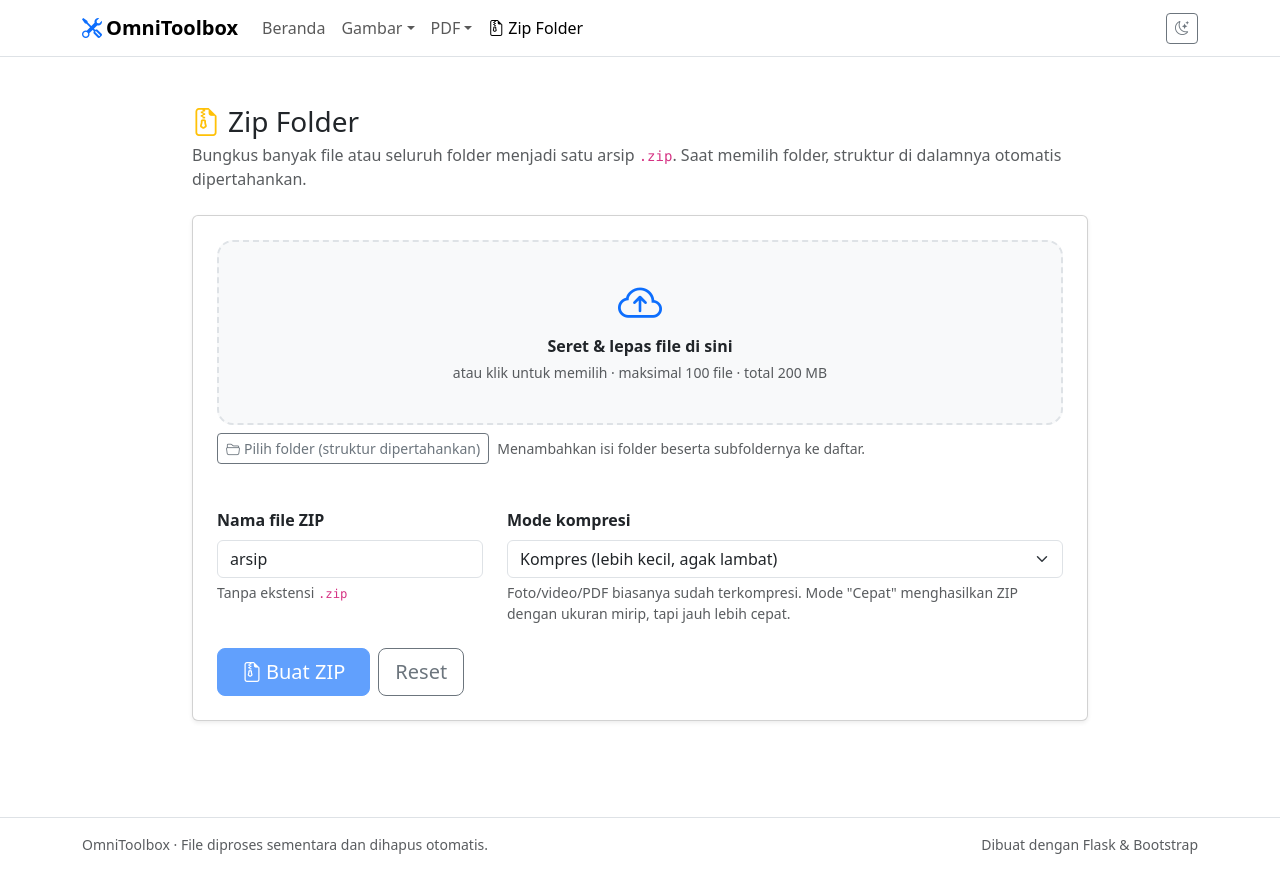
After one commit to GhandiZero0X/OmniToolbox, a Flask app: page /zip/folder in a window 1280 px wide. The commit adds this page. Run offline with Flask 3, Linux system fonts and the light colour scheme; some libraries are stand-ins or nearby versions.

Commit message:
[+] Add folder-to-ZIP tool
Add a web interface for creating ZIP archives from files or folders while preserving folder structure, with selectable compression and unique safe archive paths.

```diff
--- a/app/__init__.py
+++ b/app/__init__.py
@@ -30,10 +30,12 @@ def create_app(config_class=Config) -> Flask:
     from .controllers.image_controller import bp as image_bp
     from .controllers.main_controller import bp as main_bp
     from .controllers.pdf_controller import bp as pdf_bp
+    from .controllers.zip_controller import bp as zip_bp
 
     app.register_blueprint(main_bp)
     app.register_blueprint(image_bp)
     app.register_blueprint(pdf_bp)
+    app.register_blueprint(zip_bp)
 
     # Bersihkan file lama (maksimal sekali per menit)
     @app.before_request
--- /dev/null
+++ b/app/controllers/zip_controller.py
@@ -0,0 +1,71 @@
+import shutil
+
+from flask import Blueprint, current_app, jsonify, render_template, request
+
+from ..extensions import limiter
+from ..services import archive_service
+from .helpers import build_job_response, get_upload_files, new_job_dirs
+
+bp = Blueprint("zip", __name__, url_prefix="/zip")
+
+
+@bp.get("/folder")
+def folder_page():
+    cfg = current_app.config
+    return render_template(
+        "zip/folder.html",
+        max_files=cfg["MAX_FILES_MERGE"],
+        max_mb=cfg["MAX_UPLOAD_MB"],
+        compression_levels=archive_service.COMPRESSION_LEVELS,
+        default_compression=archive_service.DEFAULT_COMPRESSION,
+    )
+
+
+@bp.post("/folder/process")
+@limiter.limit("10 per minute")
+def folder_process():
+    cfg = current_app.config
+
+    files, error = get_upload_files(cfg["MAX_FILES_MERGE"])
+    if error:
+        return jsonify(error=error), 400
+
+    compression = request.form.get("compression", archive_service.DEFAULT_COMPRESSION)
+    if compression not in archive_service.COMPRESSION_LEVELS:
+        compression = archive_service.DEFAULT_COMPRESSION
+
+    zip_name = archive_service.clean_zip_name(request.form.get("zip_name"))
+
+    job_id, upload_dir, output_dir = new_job_dirs()
+    output_path = output_dir / f"{zip_name}.zip"
+
+    try:
+        outcome = archive_service.zip_files(
+            files, output_path, upload_dir / "_work", compression
+        )
+    finally:
+        shutil.rmtree(upload_dir, ignore_errors=True)
+
+    if outcome["error"]:
+        return jsonify(error=outcome["error"]), 500
+
+    results = []
+    if outcome["count"]:
+        results.append({
+            "name": output_path.name,
+            "status": "success",
+            "output": output_path.name,
+            "original_size": outcome["original_size"],
+            "new_size": output_path.stat().st_size,
+            "saved_percent": 0,
+            "kept_original": False,
+            "badge": f"{outcome['count']} file",
+        })
+    for failure in outcome["failed"]:
+        results.append({
+            "name": failure["name"],
+            "status": "failed",
+            "error": failure["error"],
+        })
+
+    return build_job_response(job_id, results, output_dir, show_savings=False)
--- a/app/static/js/main.js
+++ b/app/static/js/main.js
@@ -88,9 +88,21 @@
   const resultsBody = document.getElementById("results-body");
   const resultsSummary = document.getElementById("results-summary");
   const zipBtn = document.getElementById("zip-btn");
+  const folderBtn = document.getElementById("folder-btn");     /* ← BARU */
+  const folderInput = document.getElementById("folder-input"); /* ← BARU */
 
-  const allowedExt = (form.dataset.accept || "")
-    .split(",").map((s) => s.trim().toLowerCase()).filter(Boolean);
+  /* ------- 7a. Deteksi "accept all" + helper path ------- */
+  const acceptRaw = (form.dataset.accept || "").trim();              /* ← BARU */
+  const allowedExt = acceptRaw === "*"                                /* ← BARU */
+    ? []
+    : acceptRaw.split(",").map((s) => s.trim().toLowerCase()).filter(Boolean);
+  const acceptAll = acceptRaw === "*" || allowedExt.length === 0;    /* ← BARU */
+
+  // Path relatif untuk upload folder (webkitdirectory); fallback ke nama
+  function filePath(file) {                                          /* ← BARU */
+    return file.webkitRelativePath || file.name;
+  }
+
   const maxFiles = parseInt(form.dataset.maxFiles, 10) || 20;
   const maxBytes = (parseInt(form.dataset.maxMb, 10) || 200) * 1024 * 1024;
   const reorderEnabled = form.dataset.reorder === "true"; // urutan file = urutan halaman
@@ -126,27 +138,28 @@
 
     files.forEach((file, index) => {
       const li = el("li", "list-group-item");
+      const path = filePath(file);                          /* ← BARU */
 
       if (reorderEnabled) {
         li.append(el("span", "badge text-bg-primary page-number", String(index + 1)));
       }
       li.append(
         el("i", "bi bi-file-earmark text-body-secondary"),
-        el("span", "file-name", file.name),
+        el("span", "file-name", path),                       // ← ganti file.name -> path
         el("span", "badge text-bg-secondary", formatSize(file.size))
       );
 
       if (reorderEnabled) {
         const upBtn = el("button", "btn btn-sm btn-outline-secondary");
         upBtn.type = "button";
-        upBtn.setAttribute("aria-label", "Naikkan " + file.name);
+        upBtn.setAttribute("aria-label", "Naikkan " + path);   // ← ganti
         upBtn.innerHTML = '<i class="bi bi-arrow-up"></i>';
         upBtn.disabled = index === 0;
         upBtn.addEventListener("click", () => moveFile(index, -1));
 
         const downBtn = el("button", "btn btn-sm btn-outline-secondary");
         downBtn.type = "button";
-        downBtn.setAttribute("aria-label", "Turunkan " + file.name);
+        downBtn.setAttribute("aria-label", "Turunkan " + path); // ← ganti
         downBtn.innerHTML = '<i class="bi bi-arrow-down"></i>';
         downBtn.disabled = index === files.length - 1;
         downBtn.addEventListener("click", () => moveFile(index, 1));
@@ -156,7 +169,7 @@
 
       const removeBtn = el("button", "btn btn-sm btn-outline-danger");
       removeBtn.type = "button";
-      removeBtn.setAttribute("aria-label", "Hapus " + file.name);
+      removeBtn.setAttribute("aria-label", "Hapus " + path);   // ← ganti
       removeBtn.innerHTML = '<i class="bi bi-x-lg"></i>';
       removeBtn.addEventListener("click", () => {
         if (busy) return;
@@ -180,12 +193,13 @@
     const accepted = [];
 
     Array.from(newFiles).forEach((file) => {
-      if (!allowedExt.includes(extOf(file.name))) {
-        problems.push(file.name + ": format tidak didukung");
+      const path = filePath(file);                              // ← BARU
+      if (!acceptAll && !allowedExt.includes(extOf(path))) {    // ← BARU (pakai acceptAll)
+        problems.push(path + ": format tidak didukung");
         return;
       }
       const duplicate = files.some(
-        (f) => f.name === file.name && f.size === file.size && f.lastModified === file.lastModified
+        (f) => filePath(f) === path && f.size === file.size && f.lastModified === file.lastModified // ← BARU
       );
       if (!duplicate) accepted.push(file);
     });
@@ -238,6 +252,15 @@
     if (!busy) addFiles(event.dataTransfer.files);
   });
 
+  /* ---------- 7c. Upload folder (webkitdirectory) ---------- */
+  if (folderBtn && folderInput) {                                    /* ← BARU */
+    folderBtn.addEventListener("click", () => { if (!busy) folderInput.click(); });
+    folderInput.addEventListener("change", () => {
+      if (folderInput.files.length) addFiles(folderInput.files);
+      folderInput.value = ""; // supaya folder yang sama bisa dipilih ulang
+    });
+  }
+
   /* ---------- Urutkan berdasarkan nama ---------- */
   if (sortBtn) {
     sortBtn.addEventListener("click", () => {
@@ -264,6 +287,7 @@
     busy = state;
     submitBtn.disabled = state || files.length === 0;
     resetBtn.disabled = state;
+    if (folderBtn) folderBtn.disabled = state;      // ← TAMBAH
     submitBtn.innerHTML = state
       ? '<span class="spinner-border spinner-border-sm me-2" aria-hidden="true"></span>Memproses...'
       : submitHtml;
@@ -439,7 +463,7 @@
     // FormData dari form (opsi), lalu file sesuai urutan di daftar
     const formData = new FormData(form);
     formData.delete("files");
-    files.forEach((file) => formData.append("files", file, file.name));
+    files.forEach((file) => formData.append("files", file, filePath(file))); // ← ganti file.name -> filePath(file)
 
     const xhr = new XMLHttpRequest();
     xhr.open("POST", form.action);
--- a/app/templates/base.html
+++ b/app/templates/base.html
@@ -57,6 +57,11 @@
               <li><a class="dropdown-item {{ 'active' if ep == 'pdf.compress_page' }}" href="{{ url_for('pdf.compress_page') }}"><i class="bi bi-file-earmark-pdf me-2"></i>Kompres PDF</a></li>
             </ul>
           </li>
+            <li class="nav-item">
+            <a class="nav-link {{ 'active' if ep == 'zip.folder_page' }}" href="{{ url_for('zip.folder_page') }}">
+              <i class="bi bi-file-earmark-zip me-1"></i>Zip Folder
+            </a>
+          </li>
         </ul>
         <button id="theme-toggle" class="btn btn-outline-secondary btn-sm" type="button" aria-label="Ganti tema">
           <i class="bi bi-moon-stars"></i>
--- /dev/null
+++ b/app/templates/zip/folder.html
@@ -0,0 +1,106 @@
+{% extends "base.html" %}
+{% block title %}Zip Folder{% endblock %}
+
+{% block content %}
+<div class="container py-5" style="max-width: 920px;">
+  <div class="mb-4">
+    <h1 class="h3 mb-1"><i class="bi bi-file-earmark-zip text-warning me-2"></i>Zip Folder</h1>
+    <p class="text-body-secondary mb-0">
+      Bungkus banyak file atau seluruh folder menjadi satu arsip <code>.zip</code>.
+      Saat memilih folder, struktur di dalamnya otomatis dipertahankan.
+    </p>
+  </div>
+
+  <form id="tool-form" class="card shadow-sm"
+        action="{{ url_for('zip.folder_process') }}" method="post" enctype="multipart/form-data"
+        data-accept="*" data-max-files="{{ max_files }}" data-max-mb="{{ max_mb }}" novalidate>
+    <div class="card-body p-4">
+
+      <div class="dropzone" id="dropzone" tabindex="0" role="button" aria-label="Pilih atau seret file ke sini">
+        <i class="bi bi-cloud-arrow-up dropzone-icon"></i>
+        <p class="fw-semibold mb-1">Seret &amp; lepas file di sini</p>
+        <p class="text-body-secondary small mb-0">
+          atau klik untuk memilih &middot; maksimal {{ max_files }} file &middot; total {{ max_mb }} MB
+        </p>
+        <input type="file" id="file-input" class="d-none" multiple>
+      </div>
+
+      <div class="mt-2 d-flex flex-wrap align-items-center gap-2">
+        <button type="button" id="folder-btn" class="btn btn-sm btn-outline-secondary">
+          <i class="bi bi-folder2-open me-1"></i>Pilih folder (struktur dipertahankan)
+        </button>
+        <input type="file" id="folder-input" class="d-none" webkitdirectory directory multiple>
+        <span class="small text-body-secondary">Menambahkan isi folder beserta subfoldernya ke daftar.</span>
+      </div>
+
+      <ul id="file-list" class="list-group mt-3"></ul>
+
+      <div class="row g-4 mt-1">
+        <div class="col-md-4">
+          <label for="zip_name" class="form-label fw-semibold">Nama file ZIP</label>
+          <input type="text" class="form-control" id="zip_name" name="zip_name" value="arsip" maxlength="80">
+          <div class="form-text">Tanpa ekstensi <code>.zip</code></div>
+        </div>
+        <div class="col-md-8">
+          <label for="compression" class="form-label fw-semibold">Mode kompresi</label>
+          <select class="form-select" id="compression" name="compression">
+            {% for key, pair in compression_levels.items() %}
+            <option value="{{ key }}" {{ 'selected' if key == default_compression }}>{{ pair[0] }}</option>
+            {% endfor %}
+          </select>
+          <div class="form-text">
+            Foto/video/PDF biasanya sudah terkompresi. Mode "Cepat" menghasilkan ZIP dengan ukuran mirip, tapi jauh lebih cepat.
+          </div>
+        </div>
+      </div>
+
+      <div id="alert-box" class="alert alert-danger d-none mt-4 mb-0" role="alert"></div>
+
+      <div id="progress-wrap" class="mt-4 d-none">
+        <div class="d-flex justify-content-between small mb-1">
+          <span id="status-text">Mengunggah...</span>
+          <span id="percent-text">0%</span>
+        </div>
+        <div class="progress" role="progressbar" aria-label="Progres upload">
+          <div id="progress-bar" class="progress-bar" style="width: 0%"></div>
+        </div>
+      </div>
+
+      <div class="d-flex flex-wrap gap-2 mt-4">
+        <button type="submit" id="submit-btn" class="btn btn-primary btn-lg px-4" disabled>
+          <i class="bi bi-file-earmark-zip me-1"></i>Buat ZIP
+        </button>
+        <button type="button" id="reset-btn" class="btn btn-outline-secondary btn-lg">Reset</button>
+      </div>
+    </div>
+  </form>
+
+  <div id="results" class="card shadow-sm mt-4 d-none">
+    <div class="card-body p-4">
+      <div class="d-flex flex-wrap justify-content-between align-items-center gap-2 mb-3">
+        <div>
+          <h2 class="h5 mb-1">Hasil ZIP</h2>
+          <div id="results-summary" class="text-body-secondary small"></div>
+        </div>
+        <a id="zip-btn" class="btn btn-success d-none" href="#">
+          <i class="bi bi-file-earmark-zip me-1"></i>Unduh semua (ZIP)
+        </a>
+      </div>
+      <div class="table-responsive">
+        <table class="table align-middle mb-0">
+          <thead>
+            <tr>
+              <th>File</th>
+              <th class="text-end">Asli</th>
+              <th class="text-end">Hasil</th>
+              <th class="text-end">Isi</th>
+              <th></th>
+            </tr>
+          </thead>
+          <tbody id="results-body"></tbody>
+        </table>
+      </div>
+    </div>
+  </div>
+</div>
+{% endblock %}
```
Also changed, not shown: app/services/archive_service.py (+110 -1 lines), app/templates/index.html (+9 -1 lines), README.md, app/controllers/archive_controller.py (deleted).
